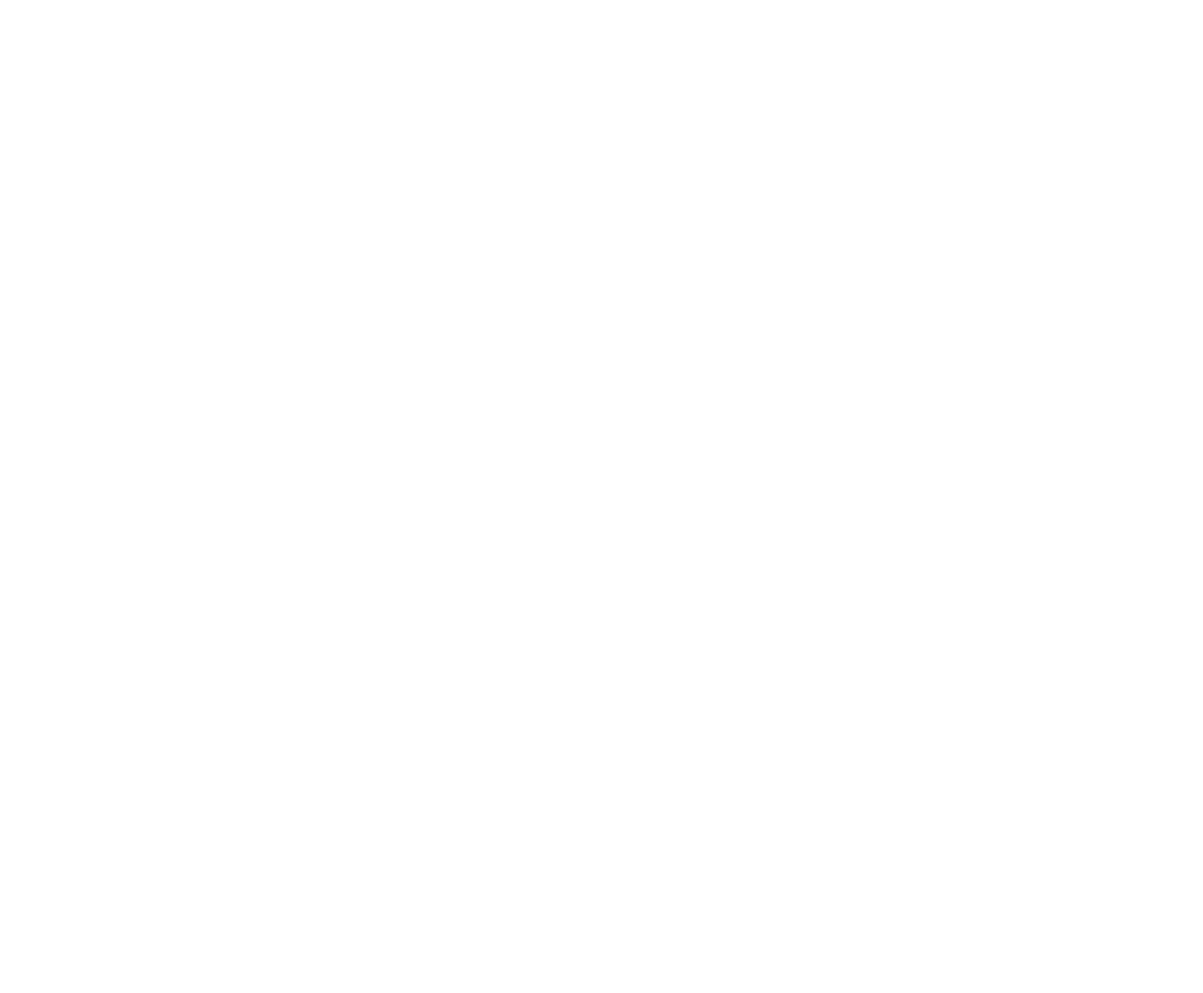
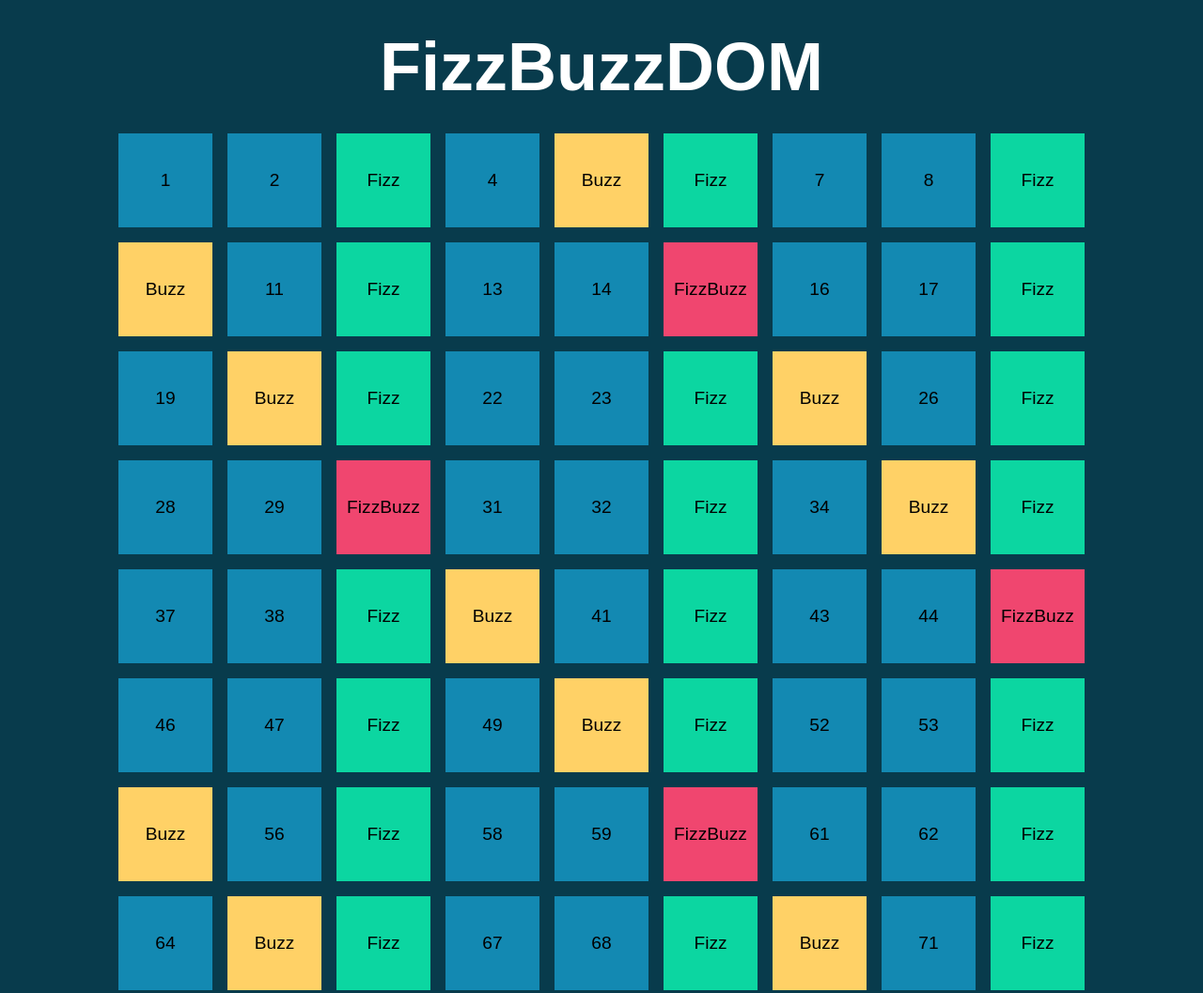
Before and after one commit to FrancescoGentileDev/js-fizzbuzz, a plain HTML site: page index.html in a window 1280 px wide. Shown: the top 1057 px of the page at 94% size. Before the commit the page ends 800 px from the top, so only its background shows below. Drawn offline with Linux system fonts and the light colour scheme.

Commit message:
🌈 style(html&css): add style

```diff
--- a/css/style.css
+++ b/css/style.css
@@ -0,0 +1,39 @@
+body {
+  background-color: #083b4c;
+  font-family: sans-serif;
+}
+.grid {
+  justify-content: center;
+  justify-items: center;
+  align-items: center;
+  gap: 1rem;
+  display: grid;
+  grid-template-columns: repeat(auto-fill, 100px);
+  grid-auto-rows: 100px;
+}
+.grid > div {
+  display: flex;
+  width: 100%;
+  height: 100%;
+  text-align: center;
+  flex-direction: column;
+  justify-content: center;
+  font-size: 1.2rem;
+}
+
+
+.number {
+  background-color: #1389b2;
+}
+
+.fizz {
+  background-color: #0cd6a1;
+}
+
+.buzz {
+  background-color: #ffd166;
+}
+
+.fizzBuzz {
+  background-color: #f0466f;
+}
--- a/index.html
+++ b/index.html
@@ -21,30 +21,32 @@
     <!--#endregion BOOTSTRAP-->
 
     <!--#region MY UTILS-->
-    <!-- <link rel="stylesheet" href="css/utils.css"> -->
+    <link rel="stylesheet" href="css/utils.css">
     <!--#endregion MY UTILS-->
 
     <link rel="stylesheet" href="css/style.css">
     <title>Document</title>
 </head>
 
+
 <body>
+    <h1 class="text-white display-2 text-align-center mb-5 mt-5">FizzBuzzDOM</h1>
 
 
 
+    <div class="container">
+        <div class="grid">
+        </div>
+
+    </div>
 
 
-
-
-
-
-
- <script type="text/javascript" src="javascript/script.js"></script>
-<!--#region BOOTSTRAP SCRIPT-->
+    <script type="text/javascript" src="javascript/script.js"></script>
+    <!--#region BOOTSTRAP SCRIPT-->
     <!-- <script src="https://cdn.jsdelivr.net/npm/bootstrap@5.2.0/dist/js/bootstrap.bundle.min.js"
         integrity="sha384-A3rJD856KowSb7dwlZdYEkO39Gagi7vIsF0jrRAoQmDKKtQBHUuLZ9AsSv4jD4Xa"
         crossorigin="anonymous"></script> -->
-<!--#endregion BOOTSTRAP SCRIPT-->
+    <!--#endregion BOOTSTRAP SCRIPT-->
 
 </body>
 
--- a/javascript/script.js
+++ b/javascript/script.js
@@ -1,11 +1,23 @@
+const container = document.querySelector('.grid');
+
 for (let i = 1; i <= 100; i++) {
+    const div = document.createElement('div');
     if (i % 3 == 0 && i % 5 == 0) {
         console.log("FizzBuzz");
+        div.append("FizzBuzz")
+        div.classList.add('fizzBuzz');
     } else if (i % 3 == 0) {
         console.log("Fizz");
+        div.append("Fizz")
+        div.classList.add('fizz');
     } else if (i % 5 == 0) {
         console.log("Buzz");
+        div.append("Buzz")
+        div.classList.add('buzz');
     } else {
         console.log(i);
+        div.append(i)
+        div.classList.add('number');
     }
+    container.append(div)
 }
```
